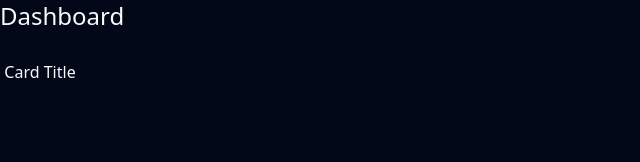
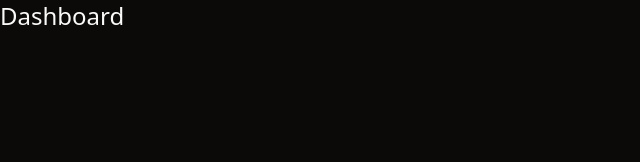
Before and after one commit to Elracoon/ESPL-hub-client, a React (Vite) app: page / in a window 1280 px wide. Shown: the top 162 px of the page, without its empty margins (0-640 px from the left). Built offline with nearby package versions, Linux system fonts and the light colour scheme.

Commit message:
add theme

```diff
--- a/src/pages/Dashboard.tsx
+++ b/src/pages/Dashboard.tsx
@@ -1,11 +1,7 @@
-import Card from "@/components/Card";
-
-
 export default function Dashboard() {
 	return (
 		<section>
 			<h1 className="text-3xl lg:text-2xl">Dashboard</h1>
-			<Card title="Card Title"/>
 		</section>
-  	);
-};
+  	)
+}
--- a/src/style/index.css
+++ b/src/style/index.css
@@ -3,69 +3,54 @@
 @tailwind utilities;
 
 
+
 @layer base {
     :root {
         --background: 0 0% 100%;
-        --foreground: 222.2 84% 4.9%;
-
+        --foreground: 20 14.3% 4.1%;
         --card: 0 0% 100%;
-        --card-foreground: 222.2 84% 4.9%;
-
+        --card-foreground: 20 14.3% 4.1%;
         --popover: 0 0% 100%;
-        --popover-foreground: 222.2 84% 4.9%;
-
-        --primary: 222.2 47.4% 11.2%;
-        --primary-foreground: 210 40% 98%;
-
-        --secondary: 210 40% 96.1%;
-        --secondary-foreground: 222.2 47.4% 11.2%;
-
-        --muted: 210 40% 96.1%;
-        --muted-foreground: 215.4 16.3% 46.9%;
-
-        --accent: 210 40% 96.1%;
-        --accent-foreground: 222.2 47.4% 11.2%;
-
+        --popover-foreground: 20 14.3% 4.1%;
+        --primary: 24.6 95% 53.1%;
+        --primary-foreground: 60 9.1% 97.8%;
+        --secondary: 60 4.8% 95.9%;
+        --secondary-foreground: 24 9.8% 10%;
+        --muted: 60 4.8% 95.9%;
+        --muted-foreground: 25 5.3% 44.7%;
+        --accent: 60 4.8% 95.9%;
+        --accent-foreground: 24 9.8% 10%;
         --destructive: 0 84.2% 60.2%;
-        --destructive-foreground: 210 40% 98%;
-
-        --border: 214.3 31.8% 91.4%;
-        --input: 214.3 31.8% 91.4%;
-        --ring: 222.2 84% 4.9%;
-
-        --radius: 0.5rem;
+        --destructive-foreground: 60 9.1% 97.8%;
+        --border: 20 5.9% 90%;
+        --input: 20 5.9% 90%;
+        --ring: 24.6 95% 53.1%;
+        --radius: 0.75rem;
     }
 
     .dark {
-        --background: 222.2 84% 4.9%;
-        --foreground: 210 40% 98%;
-
-        --card: 222.2 84% 4.9%;
-        --card-foreground: 210 40% 98%;
-
-        --popover: 222.2 84% 4.9%;
-        --popover-foreground: 210 40% 98%;
-
-        --primary: 210 40% 98%;
-        --primary-foreground: 222.2 47.4% 11.2%;
-
-        --secondary: 217.2 32.6% 17.5%;
-        --secondary-foreground: 210 40% 98%;
-
-        --muted: 217.2 32.6% 17.5%;
-        --muted-foreground: 215 20.2% 65.1%;
-
-        --accent: 217.2 32.6% 17.5%;
-        --accent-foreground: 210 40% 98%;
-
-        --destructive: 0 62.8% 30.6%;
-        --destructive-foreground: 210 40% 98%;
-
-        --border: 217.2 32.6% 17.5%;
-        --input: 217.2 32.6% 17.5%;
-        --ring: 212.7 26.8% 83.9%;
+        --background: 20 14.3% 4.1%;
+        --foreground: 60 9.1% 97.8%;
+        --card: 20 14.3% 4.1%;
+        --card-foreground: 60 9.1% 97.8%;
+        --popover: 20 14.3% 4.1%;
+        --popover-foreground: 60 9.1% 97.8%;
+        --primary: 20.5 90.2% 48.2%;
+        --primary-foreground: 60 9.1% 97.8%;
+        --secondary: 12 6.5% 15.1%;
+        --secondary-foreground: 60 9.1% 97.8%;
+        --muted: 12 6.5% 15.1%;
+        --muted-foreground: 24 5.4% 63.9%;
+        --accent: 12 6.5% 15.1%;
+        --accent-foreground: 60 9.1% 97.8%;
+        --destructive: 0 72.2% 50.6%;
+        --destructive-foreground: 60 9.1% 97.8%;
+        --border: 12 6.5% 15.1%;
+        --input: 12 6.5% 15.1%;
+      --ring: 20.5 90.2% 48.2%;
     }
 }
+
 
 @layer base {
     * {
```
